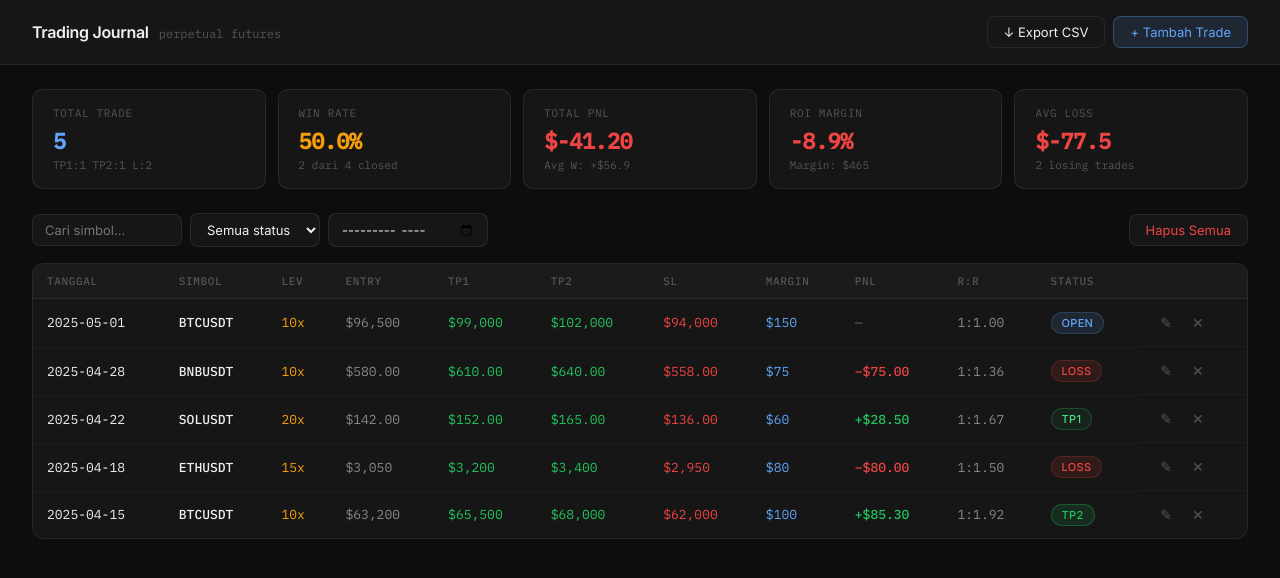
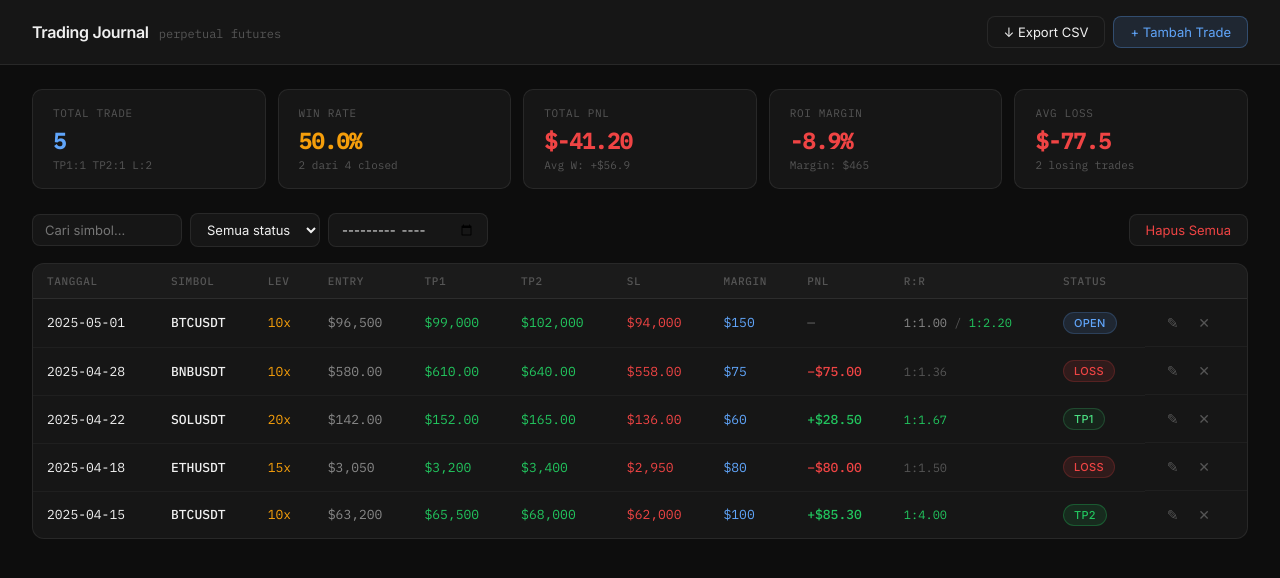
Before and after one commit to notobraddo/trading-journal, a plain HTML site: page index.html in a window 1280 px wide. Drawn offline with Linux system fonts and the light colour scheme.

Commit message:
Refactor calcRR function and add calcRRDisplay

```diff
--- a/index.html
+++ b/index.html
@@ -489,11 +489,27 @@ function fmt(n) {
   return n.toFixed(abs < 1 ? 4 : 2);
 }
 
-function calcRR(entry, tp1, sl) {
-  if (!entry || !tp1 || !sl || entry===sl) return null;
-  const reward = Math.abs(tp1 - entry);
+function calcRR(entry, target, sl) {
+  if (!entry || !target || !sl || entry === sl) return null;
+  const reward = Math.abs(target - entry);
   const risk = Math.abs(entry - sl);
-  return (reward/risk).toFixed(2);
+  return (reward / risk).toFixed(2);
+}
+
+function calcRRDisplay(t) {
+  const rr1 = calcRR(t.entry, t.tp1, t.sl);
+  const rr2 = calcRR(t.entry, t.tp2, t.sl);
+  if (t.status === 'OPEN') {
+    const p1 = rr1 ? `1:${rr1}` : '—';
+    const p2 = rr2 ? `1:${rr2}` : '—';
+    return `<span style="color:var(--text-secondary)">${p1}</span><span style="color:var(--text-muted)"> / </span><span style="color:var(--green)">${p2}</span>`;
+  } else if (t.status === 'TP1') {
+    return rr1 ? `<span style="color:var(--green)">1:${rr1}</span>` : '—';
+  } else if (t.status === 'TP2') {
+    return rr2 ? `<span style="color:var(--green)">1:${rr2}</span>` : '—';
+  } else {
+    return rr1 ? `<span style="color:var(--text-muted)">1:${rr1}</span>` : '—';
+  }
 }
 
 function calcStats(data) {
@@ -567,8 +583,7 @@ function render() {
     const pnl = parseFloat(t.pnl)||0;
     const pnlClass = pnl>0?'pnl-pos':pnl<0?'pnl-neg':'pnl-zero';
     const pnlStr = pnl===0?'—':(pnl>0?'+':'')+'$'+Math.abs(pnl).toFixed(2);
-    const rr = calcRR(t.entry, t.tp1, t.sl);
-    const rrStr = rr ? `1:${rr}` : '—';
+    const rrDisplay = calcRRDisplay(t);
     return `<tr>
       <td>${t.date}</td>
       <td class="sym">${t.symbol}</td>
@@ -579,7 +594,7 @@ function render() {
       <td class="sl">$${fmt(t.sl)}</td>
       <td class="margin-cell">$${parseFloat(t.margin).toFixed(0)}</td>
       <td class="${pnlClass}" style="font-weight:500">${pnl>=0?pnlStr:'−$'+Math.abs(pnl).toFixed(2)}</td>
-      <td class="price">${rrStr}</td>
+      <td style="font-family:var(--mono);font-size:12px;">${rrDisplay}</td>
       <td><span class="badge ${t.status}">${t.status}</span></td>
       <td style="display:flex;gap:4px;">
         <button class="del-btn" onclick="editTrade(${t.id})" title="Edit" style="color:var(--text-muted)">✎</button>
@@ -701,8 +716,14 @@ function saveTrade() {
 function exportCSV() {
   const headers = ['Tanggal','Simbol','Leverage','Entry','TP1','TP2','SL','Margin (USDT)','PnL (USDT)','Status','R:R','Catatan'];
   const rows = trades.map(t => {
-    const rr = calcRR(t.entry, t.tp1, t.sl);
-    return [t.date, t.symbol, t.leverage+'x', t.entry, t.tp1, t.tp2, t.sl, t.margin, t.pnl, t.status, rr?'1:'+rr:'', t.note||''].join(',');
+    const rr1 = calcRR(t.entry, t.tp1, t.sl);
+    const rr2 = calcRR(t.entry, t.tp2, t.sl);
+    let rrExport = '—';
+    if (t.status === 'OPEN') rrExport = (rr1?`1:${rr1}`:'—') + ' / ' + (rr2?`1:${rr2}`:'—');
+    else if (t.status === 'TP1') rrExport = rr1 ? `1:${rr1}` : '—';
+    else if (t.status === 'TP2') rrExport = rr2 ? `1:${rr2}` : '—';
+    else rrExport = rr1 ? `1:${rr1}` : '—';
+    return [t.date, t.symbol, t.leverage+'x', t.entry, t.tp1, t.tp2, t.sl, t.margin, t.pnl, t.status, rrExport, t.note||''].join(',');
   });
   const csv = [headers.join(','), ...rows].join('\n');
   const blob = new Blob([csv], {type:'text/csv'});
```
